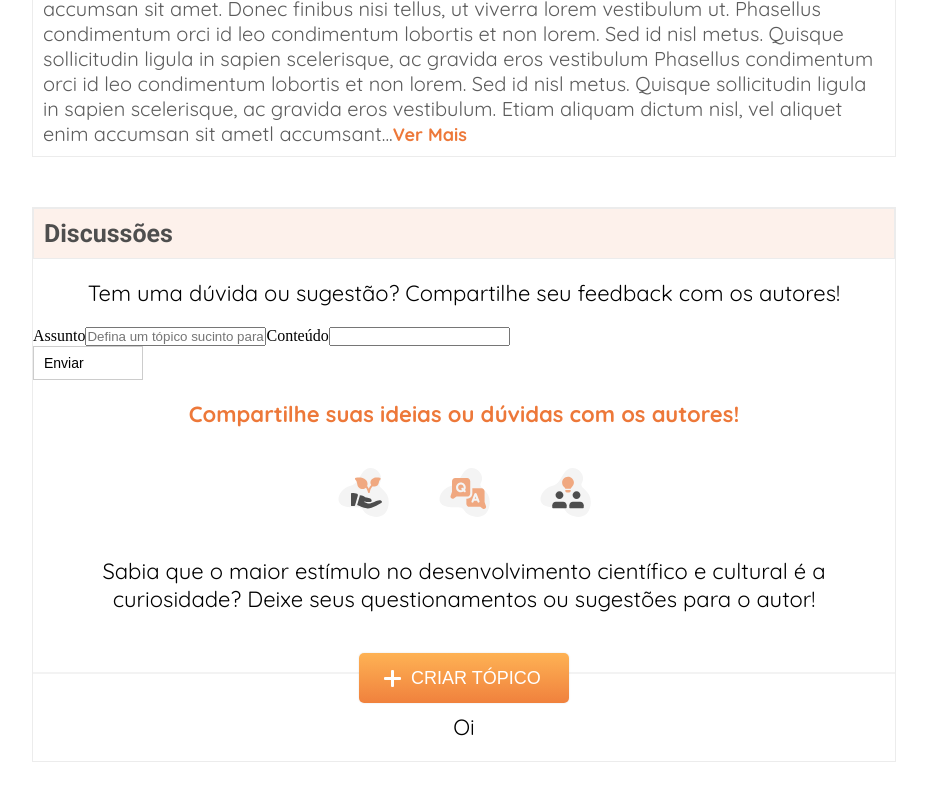
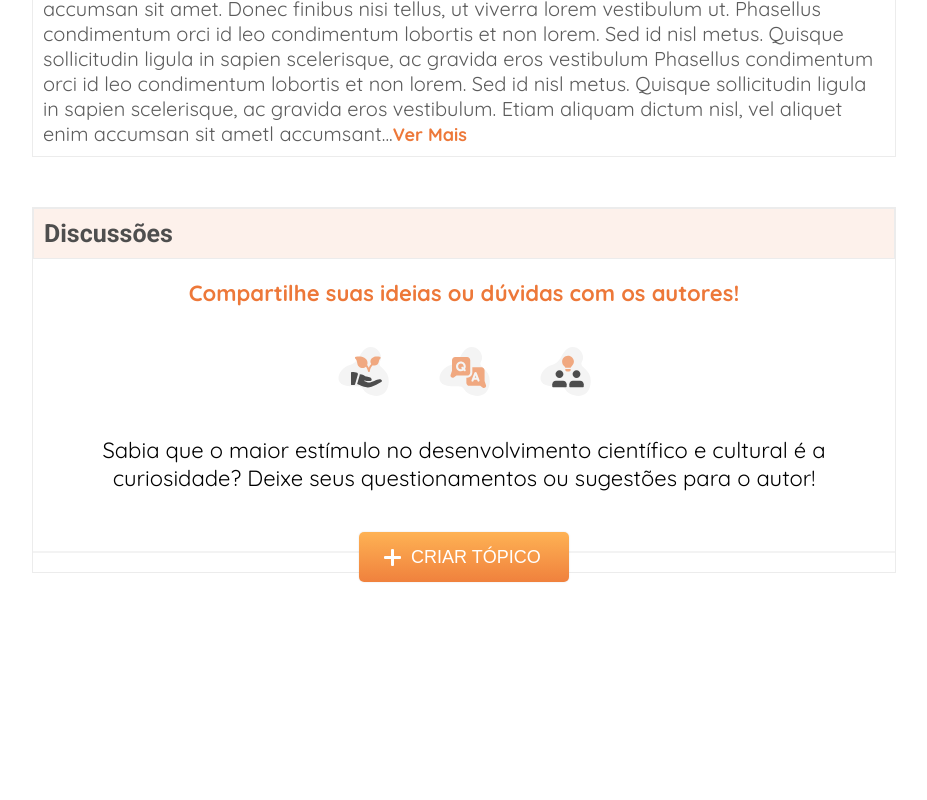
Before and after one commit to GuiPolezi/exercicios-2024, an Angular app: page / in a window 1280 px wide. Shown: the part 1305-2105 px from the top of the page, without its empty margins (326-1253 px from the left). After the commit the page ends 1936 px from the top, so only its background shows below. Built offline with nearby package versions, Linux system fonts and the light colour scheme.

Commit message:
fazendo formulario aparecer

```diff
--- a/src/app/app.component.html
+++ b/src/app/app.component.html
@@ -185,7 +185,7 @@
 
     <div class="discussoes">
       <h6>Discussões</h6>
-      <div class="form">
+      <div class="form" [hidden]="!showForm">
         <p>Tem uma dúvida ou sugestão? Compartilhe seu feedback com os autores!</p>
         <form>
           <label for="Assunto">Assunto</label>
@@ -197,7 +197,8 @@
         </form>
       </div>
 
-      <p style="color: #ED7839; font-weight: 700;">Compartilhe suas ideias ou dúvidas com os autores!</p>
+      <div class="disc" [hidden]="showForm">
+        <p style="color: #ED7839; font-weight: 700;" [hidden]="showForm">Compartilhe suas ideias ou dúvidas com os autores!</p>
         <div class="box">
           <svg width="51" height="49" viewBox="0 0 51 49" fill="none" xmlns="http://www.w3.org/2000/svg">
             <path d="M11.8603 18.0563C19.8603 16.0563 20.8603 8.55636 25.3603 3.55638C33.9103 -5.94368 47.1802 5.55627 41.8603 15.0563C38.3624 21.3025 53.3603 21.5563 50.3603 38.0563C47.3603 54.5563 28.8603 49.0563 25.3603 42.5563C21.8603 36.0563 16.3603 41.5563 5.86026 38.0563C-4.63974 34.5563 1.86026 20.5563 11.8603 18.0563Z" fill="#F4F4F4"/>
@@ -228,18 +229,15 @@
         <p>Sabia que o maior estímulo no desenvolvimento científico e cultural é a curiosidade? Deixe seus questionamentos ou sugestões para o autor!</p>
 
         <div class="divisoria">
-          <button class="btn-create-topic" (click)="topicForm"><svg width="17" height="17" viewBox="0 0 17 17" fill="none" xmlns="http://www.w3.org/2000/svg">
+            <button class="btn-create-topic" (click)="topicForm()"><svg width="17" height="17" viewBox="0 0 17 17" fill="none" xmlns="http://www.w3.org/2000/svg">
               <rect y="10" width="3" height="17" rx="1" transform="rotate(-90 0 10)" fill="white"/>
               <rect x="7" width="3" height="17" rx="1" fill="white"/>
               </svg>
                CRIAR TÓPICO</button>
 
         </div>
+      </div>
 
-      <div class="aleatorio">
-
-        <p>Oi</p>
-      </div>
     </div>
   </main>
 </body>
```
Lines whose indentation alone changed are shown as unchanged.
